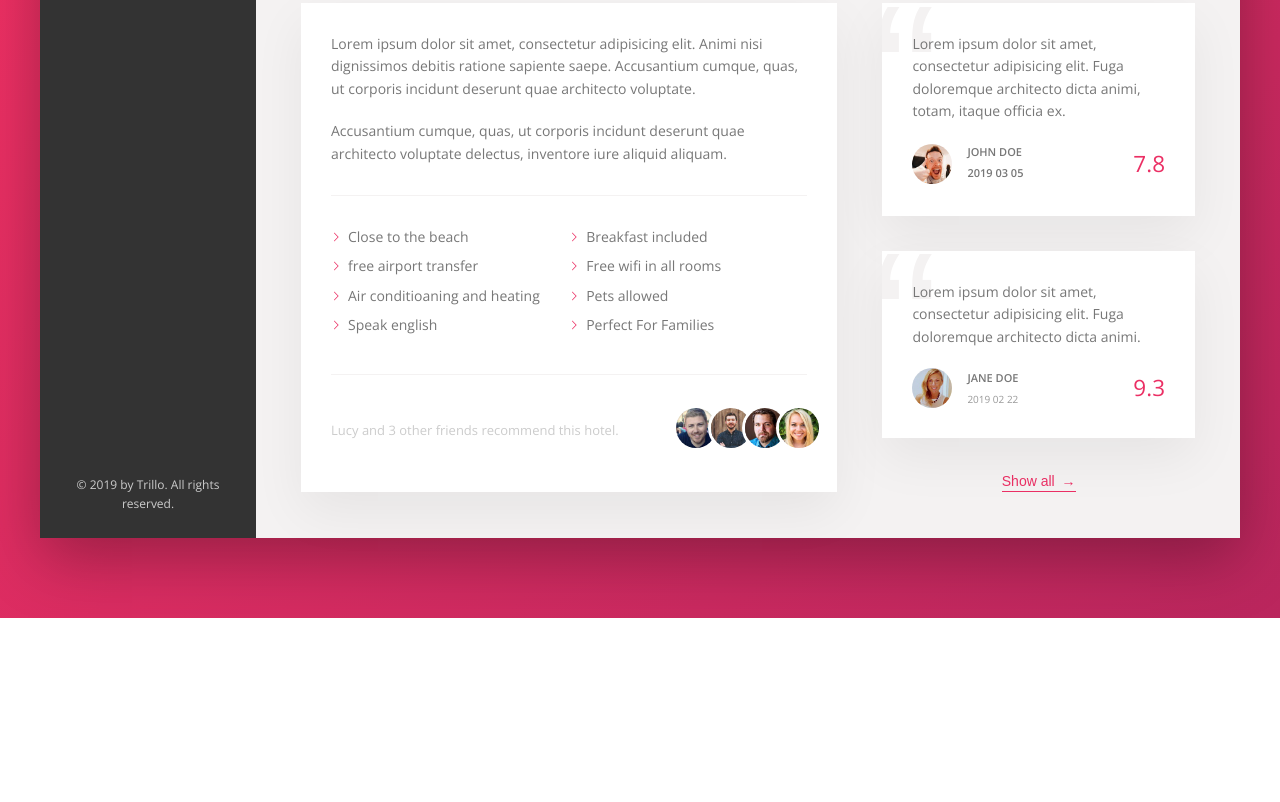
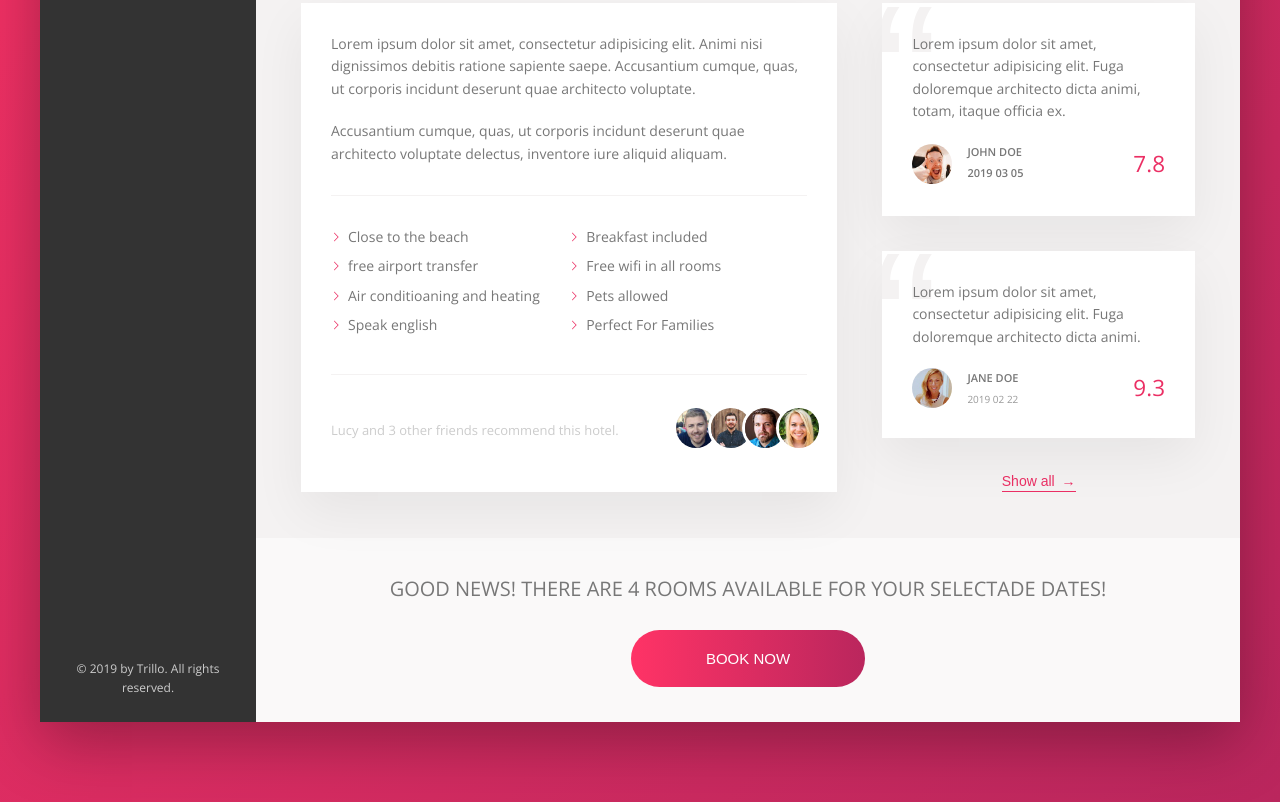
Before and after one commit to MoeTerani/Trillo, a website: page index.html in a window 1280 px wide. Shown: the part 644-1446 px from the top of the page. Before the commit the page ends 1262 px from the top, so only its background shows below. Drawn offline with nearby package versions, Linux system fonts and the light colour scheme.

Commit message:
DONE- before media query

```diff
--- a/index.html
+++ b/index.html
@@ -256,6 +256,15 @@
               <button class="btn-inline">Show all <span>&rarr;</span></button>
             </div>
           </div>
+          <div class="cta">
+            <h2 class="cta__book-now">
+              Good news! There are 4 rooms available for your selectade dates!
+            </h2>
+            <button class="btn">
+              <span class="btn__visible">Book now</span>
+              <span class="btn__invisible">Only 4 rooms left</span>
+            </button>
+          </div>
         </main>
       </div>
     </div>
--- a/sass/_components.scss
+++ b/sass/_components.scss
@@ -444,3 +444,73 @@
   flex-direction: column;
   align-items: center;
 }
+
+//---------------------------
+// Call to action
+
+.cta {
+  padding: 3.5rem 0;
+  text-align: center;
+  &__book-now {
+    font-size: 2rem;
+    font-weight: 300;
+    text-transform: uppercase;
+    margin-bottom: 2.5rem;
+  }
+}
+
+.btn {
+  font-size: 1.5rem;
+  font-weight: 300;
+  text-transform: uppercase;
+  border-radius: 100px;
+  border: none;
+  color: #fff;
+
+  background-image: linear-gradient(
+    to right,
+    var(--color-Primary-light),
+    var(--color-Primary-dark)
+  );
+  position: relative;
+  overflow: hidden;
+  cursor: pointer;
+
+  & > * {
+    // it will select all the child element and this way we follow DRY
+    height: 100%; // 100% of the parent, it inherits from parent
+    width: 100%;
+    transition: all 0.2s;
+    display: inline-block;
+  }
+
+  &__visible {
+    padding: 2rem 7.5rem;
+  }
+
+  &__invisible {
+    padding: 2rem 0;
+    position: absolute;
+    top: -100%; // goes upp 100% od the parent size
+    left: 0;
+  }
+  &:hover {
+    background-image: linear-gradient(
+      to left,
+      var(--color-Primary-light),
+      var(--color-Primary-dark)
+    );
+  }
+
+  &:hover &__visible {
+    transform: translateY(100%);
+  }
+  &:hover &__invisible {
+    top: 0;
+  }
+
+  &:focus {
+    outline: none;
+    animation: pulsate 1s infinite;
+  }
+}
```
Also changed, not shown: sass/main.css, 1 other file.
